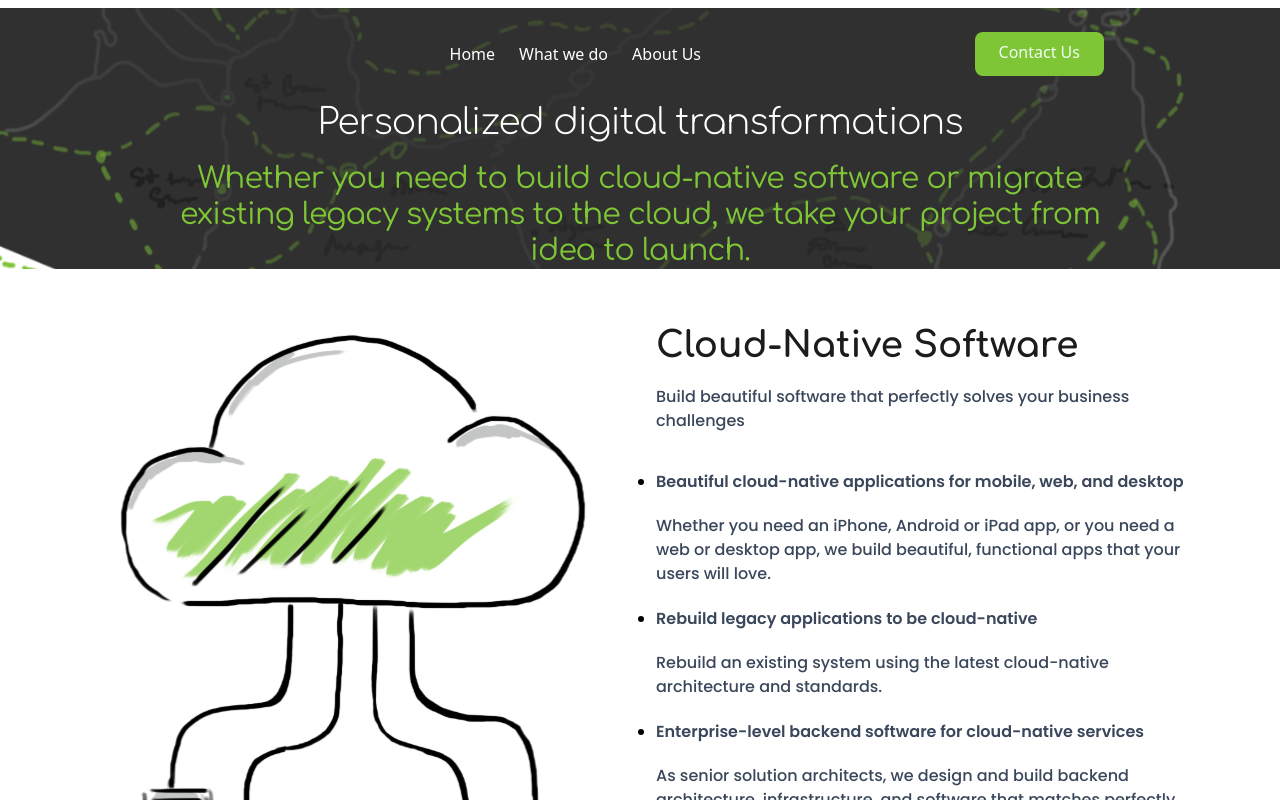
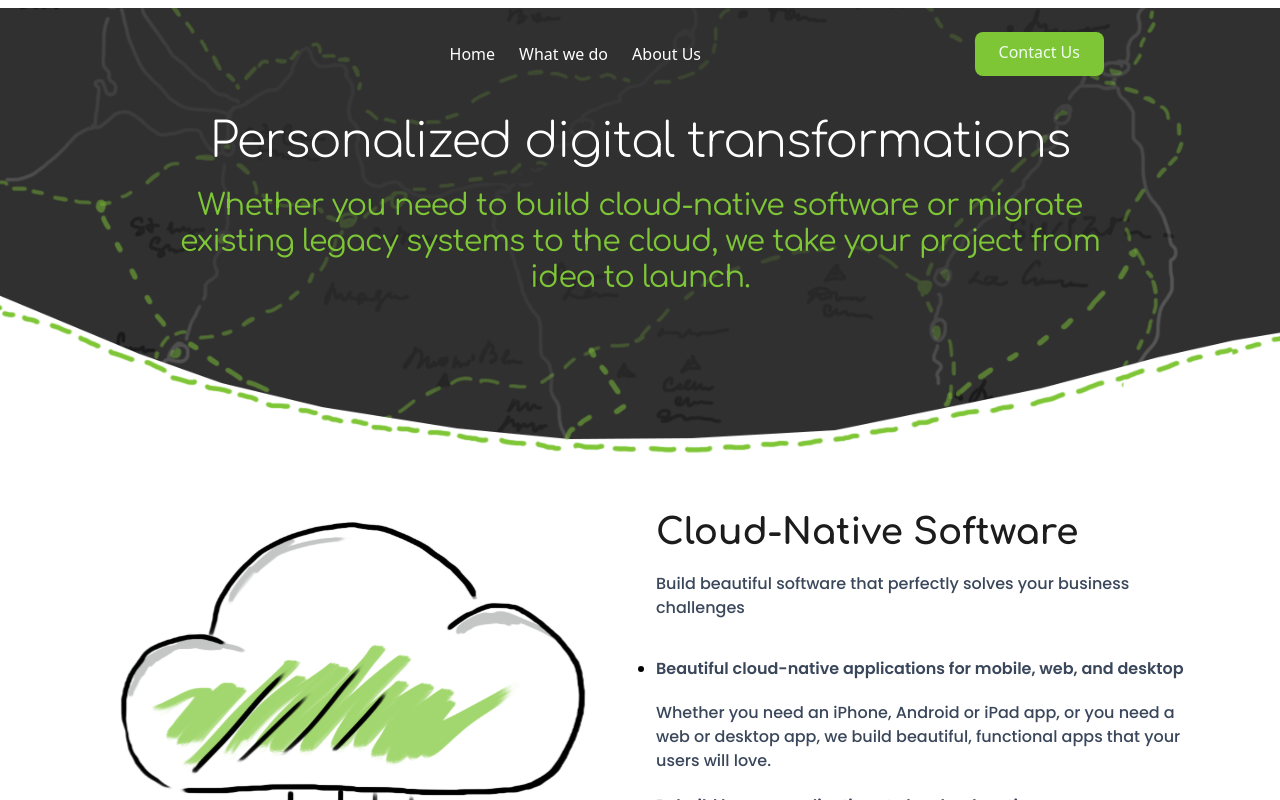
Before and after one commit to gauravprwl14/tailwind-landing-page, a Next.js app: page /services in a window 1280 px wide. Shown: the top 800 px of the page. Built offline with nearby package versions, Linux system fonts and the light colour scheme.

Commit message:
fix the header styling issue

```diff
--- a/components/header.tsx
+++ b/components/header.tsx
@@ -5,6 +5,8 @@ import { ROUTES } from '../utility/routes'
 type HeaderType = {
     title: string;
     description: string;
+    bgContainer: string;
+    headerContainer: string;
 }
 
 const Header = () => {
@@ -57,17 +59,14 @@ const Header = () => {
     )
 }
 
-export const HeaderContainer = ({ title, description }: HeaderType) => {
+export const HeaderContainer = ({ title, description, bgContainer, headerContainer }: HeaderType) => {
     return (
-        <div className="flex flex-col h-full w-full bg-no-repeat bg-center bg-cover bg-[url('/img/header_background_01.svg')] object-contain">
-
-
+        <div className={`flex flex-col h-full w-full bg-no-repeat bg-cover bg-[url('/img/header_background_01.svg')] object-contain ${bgContainer}`}>
             <Header />
 
-
-            <section id="header-background" className='flex w-full flex-1 flex-col items-center justify-center px-20 text-center font-Comfortaa'>
+            <section id="header-background" className={`flex w-full flex-1 flex-col items-center px-20 text-center font-Comfortaa ${headerContainer}`}>
                 <div className='flex flex-col space-y-4 text-white px-20 items-center justify-center'>
-                    <div className='text-4xl tracking-tight font-thin leading-tight max-w-4xl'>{title} </div>
+                    <div className='text-5xl tracking-tight font-thin leading-tight max-w-4xl'>{title} </div>
                     <div className='text-electricGreen text-3xl tracking-tight'>{description} </div>
                 </div>
 
--- a/pages/index.tsx
+++ b/pages/index.tsx
@@ -43,11 +43,13 @@ const Home: NextPage = () => {
         <link rel="icon" href="/favicon.ico" />
       </Head>
 
-      <div className="w-full" style={{ height: '32rem' }}>
+      <div className="w-full" style={{ height: '40rem' }}>
 
         <Header
           title={title}
           description={description}
+          bgContainer="bg-center"
+          headerContainer="mt-32 justify-center"
         />
       </div>
 
--- a/pages/services.tsx
+++ b/pages/services.tsx
@@ -105,10 +105,15 @@ const Services = () => {
                 <title>Bike Cloud</title>
                 <link rel="icon" href="/favicon.ico" />
             </Head>
-            <Header
-                title={title}
-                description={description}
-            />
+            <div className="w-full" style={{ height: '28rem' }}>
+
+                <Header
+                    title={title}
+                    description={description}
+                    bgContainer="bg-bottom"
+                    headerContainer="mt-3"
+                />
+            </div>
 
             <main className='page-container'>
                 <ServiceDetails arr={ServiceJSON} />
--- a/styles/globals.css
+++ b/styles/globals.css
@@ -118,3 +118,7 @@
 .cloud-operation-img-container img {
     height: auto !important;
 }
+
+header-container {
+    margin-top: 3rem;
+}
```
